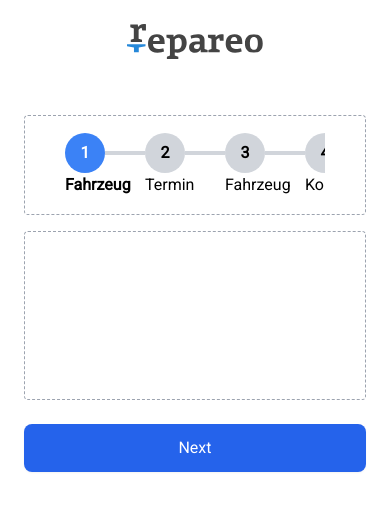
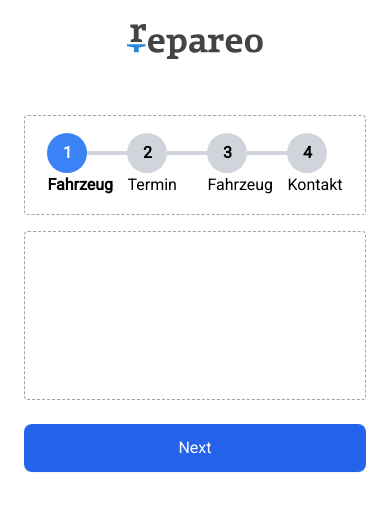
Before and after one commit to talhadar2011/Repareo-App, a Next.js app: page / in a window 390 px wide. Shown: the top 510 px of the page. Built offline with nearby package versions, Linux system fonts and the light colour scheme.

Commit message:
overflowAdjusted

```diff
--- a/components/stepper/stepper.tsx
+++ b/components/stepper/stepper.tsx
@@ -16,7 +16,7 @@
 			}
 		>
 
-			<div className="flex mx-10 overflow-x-auto justify-start items-center">
+			<div className="flex mx-10  sm:overflow-x-auto justify-start items-center">
 				{steps.map((step,index)=>(
 					<Stepperbar Step={Step} index={index} step={step}/>
 
```
